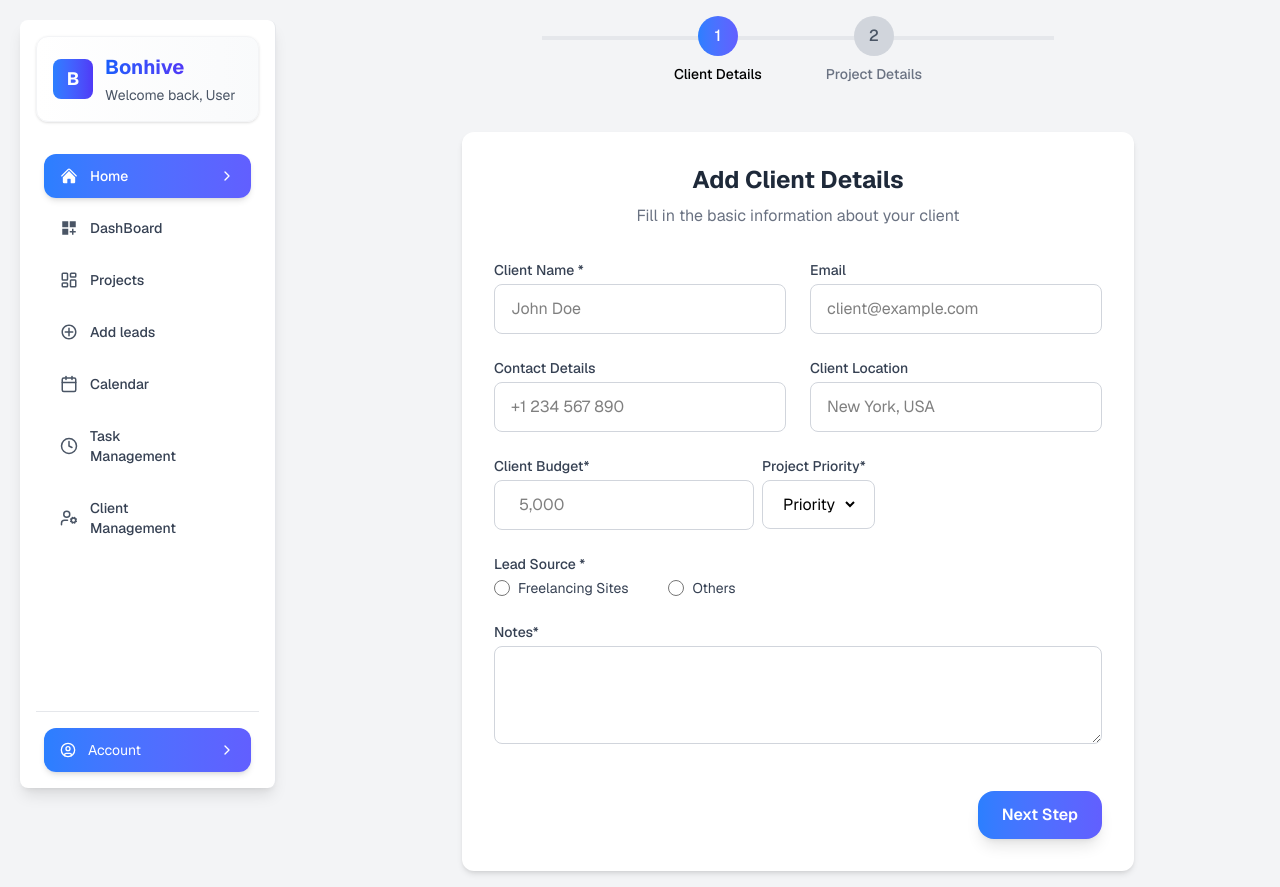
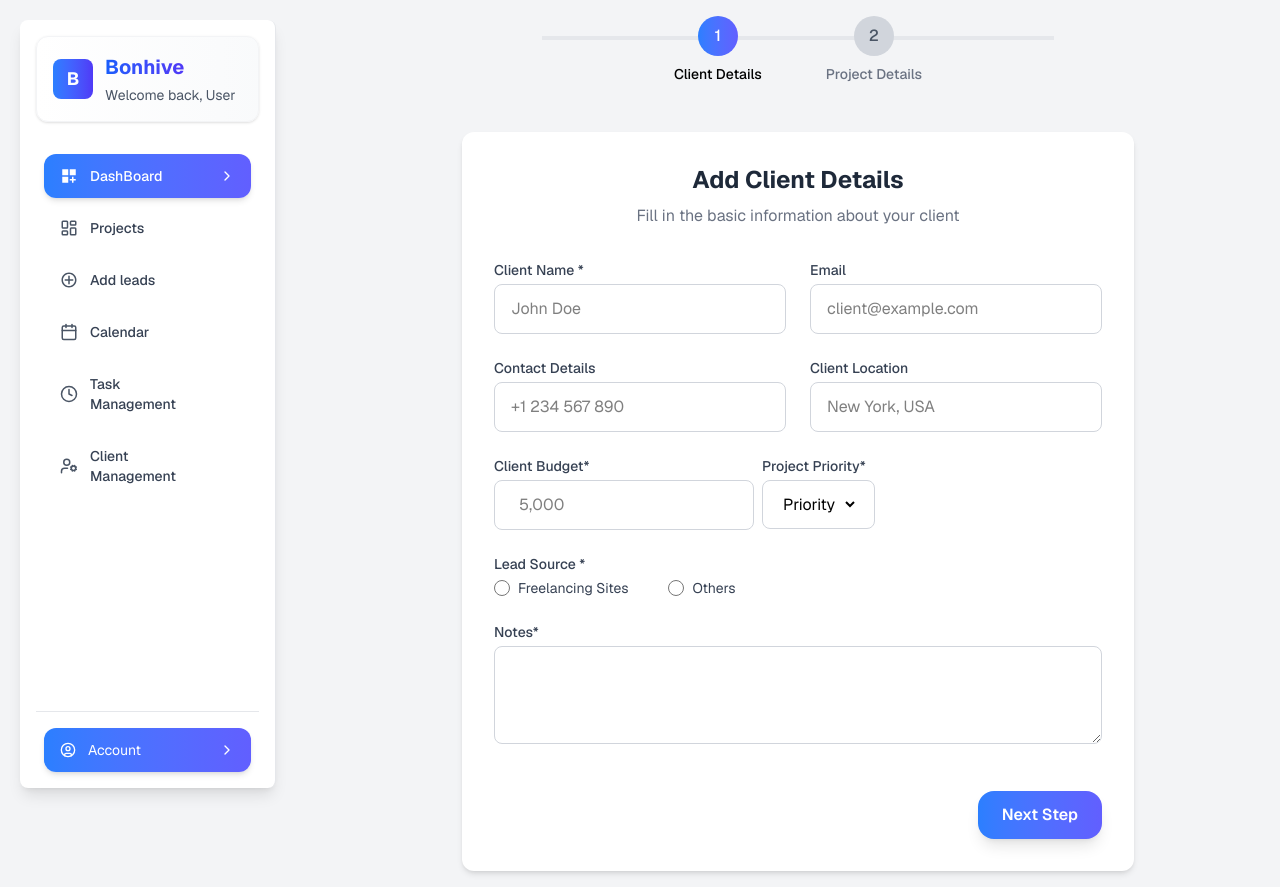
Before and after one commit to HarshSharma122/Bonhive, a Next.js app: page /dashboard/addLeads in a window 1280 px wide. Built offline with nearby package versions, Linux system fonts and the light colour scheme; no server answers.

Commit message:
make it god

```diff
--- a/app/home/page.tsx
+++ b/app/home/page.tsx
@@ -6,6 +6,7 @@ import { useSonnerDetailsStore } from "@/zustand/useSonnerDetailsStore";
 import { X } from "lucide-react";
 import { useSession } from "next-auth/react";
 import dynamic from "next/dynamic";
+import { useRouter } from "next/navigation";
 import { Suspense, useEffect, useState } from "react";
 
 const Front = dynamic(() => import("./component/Front"));
@@ -29,6 +30,12 @@ const Page = () => {
   const { data: session } = useSession();
   const [isRun, setIsRun] = useState<boolean>(false);
   const [hasUpdated, setHasUpdated] = useState<boolean>(false);
+
+  const router = useRouter();
+
+  if (user.isPlanSelected) {
+    router.replace("/dashboard"); // redirect if authenticated
+  }
 
   useEffect(() => {
     const fn = async () => {
@@ -93,7 +100,6 @@ const Page = () => {
     }
   }, [user?.userLanguage, session?.user?._id, hasUpdated, isRun]);
 
-
   return (
     <>
       {isShow && (
--- a/app/page.tsx
+++ b/app/page.tsx
@@ -1,7 +1,3 @@
-
-
 export default async function page() {
-
-
   return <div className=""></div>;
 }
--- a/components/aside.dash.tsx
+++ b/components/aside.dash.tsx
@@ -21,7 +21,6 @@ import { MdDashboardCustomize } from "react-icons/md";
 import Roaming from "./Roaming";
 
 const navItems = [
-  { icon: <HiHome size={18} />, label: "Home", path: "/home" },
   { icon: <MdDashboardCustomize size={18} />, label: "DashBoard", path: "/dashboard" },
   { icon: <LayoutDashboard size={18} />, label: "Projects", path: "/dashboard/projects" },
   { icon: <CgAdd size={18} />, label: "Add leads", path: "/dashboard/addLeads" },
```
